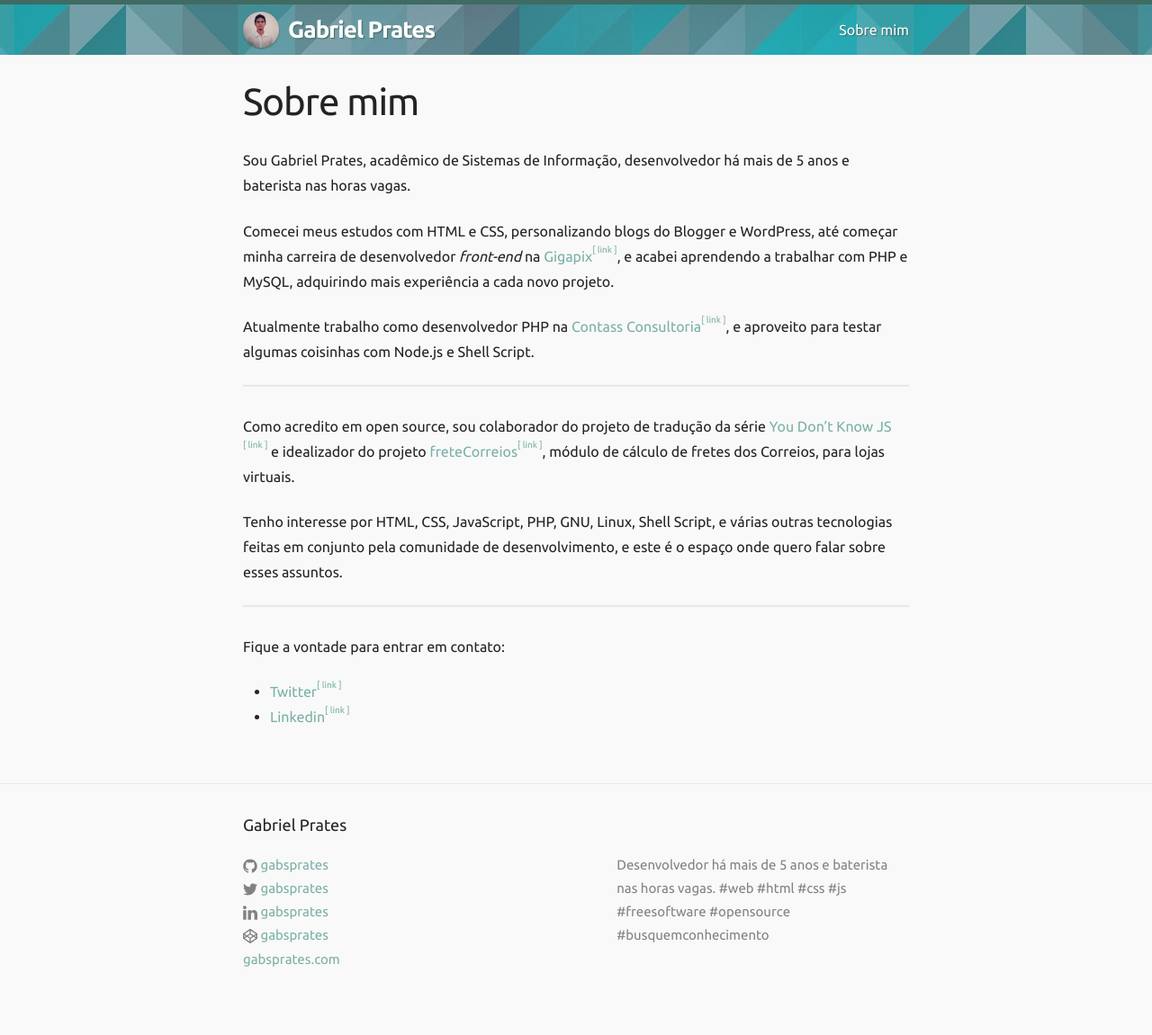
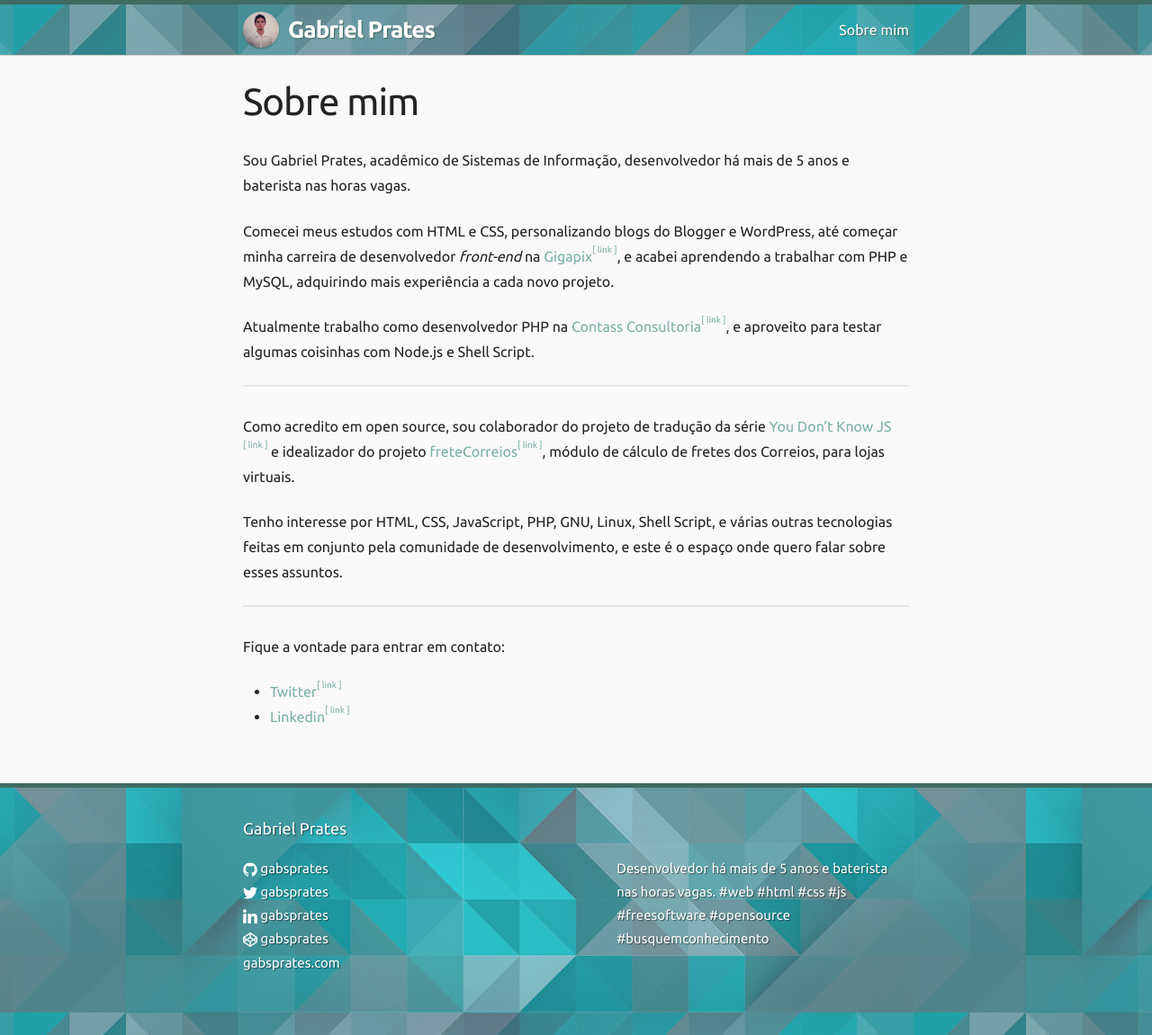
Before and after one commit to gabsprates/gabsprates.github.io, a Jekyll site: the page built from about.md, in a window 1280 px wide. Shown: the whole page at 90% size. Built offline with Jekyll 4.4.1, drawn with Linux system fonts in a browser that asks for light colours; comment, search, counter and statistics services are not loaded.

Commit message:
Melhoria em CSS (:

```diff
--- a/_sass/_base.scss
+++ b/_sass/_base.scss
@@ -16,7 +16,11 @@ dl, dd, ol, ul, figure {
 body {
     font: $base-font-weight #{$base-font-size}/#{$base-line-height} $base-font-family;
     color: $text-color;
-    background-color: $background-color;
+    background-image: url(/assets/adwaita-day.jpg);
+    background-position: top center;
+    background-repeat: repeat;
+    background-attachment: fixed;
+
     -webkit-text-size-adjust: 100%;
     -webkit-font-feature-settings: "kern" 1;
     -moz-font-feature-settings: "kern" 1;
--- a/_sass/_layout.scss
+++ b/_sass/_layout.scss
@@ -3,12 +3,7 @@
  */
 .site-header {
     border-top: 5px solid $blue-color-dark;
-    border-bottom: 1px solid $blue-color-light;
-    // background-color: $blue-color;
-    background-image: url(/assets/adwaita-day.jpg);
-    background-position: top center;
-    background-repeat: repeat;
-    background-attachment: fixed;
+    border-bottom: 1px solid #ccc;
     min-height: 56px;
 
     // Positioning context for the mobile navigation icon
@@ -120,8 +115,19 @@
  * Site footer
  */
 .site-footer {
-    border-top: 1px solid $grey-color-light;
+    border-top: 5px solid $blue-color-dark;
     padding: $spacing-unit 0;
+    color: #FFF;
+
+    a,
+    * {
+        color: #FFF;
+        text-shadow: 1px 1px 1px rgba(0,0,0,0.5)
+    }
+
+    svg {
+      filter: brightness(200%);
+    }
 }
 
 .footer-heading {
@@ -191,6 +197,7 @@
  */
 .page-content {
     padding: $spacing-unit 0;
+    background-color: $background-color;
 }
 
 .page-heading {
```
Also changed, not shown: 2 other files.
